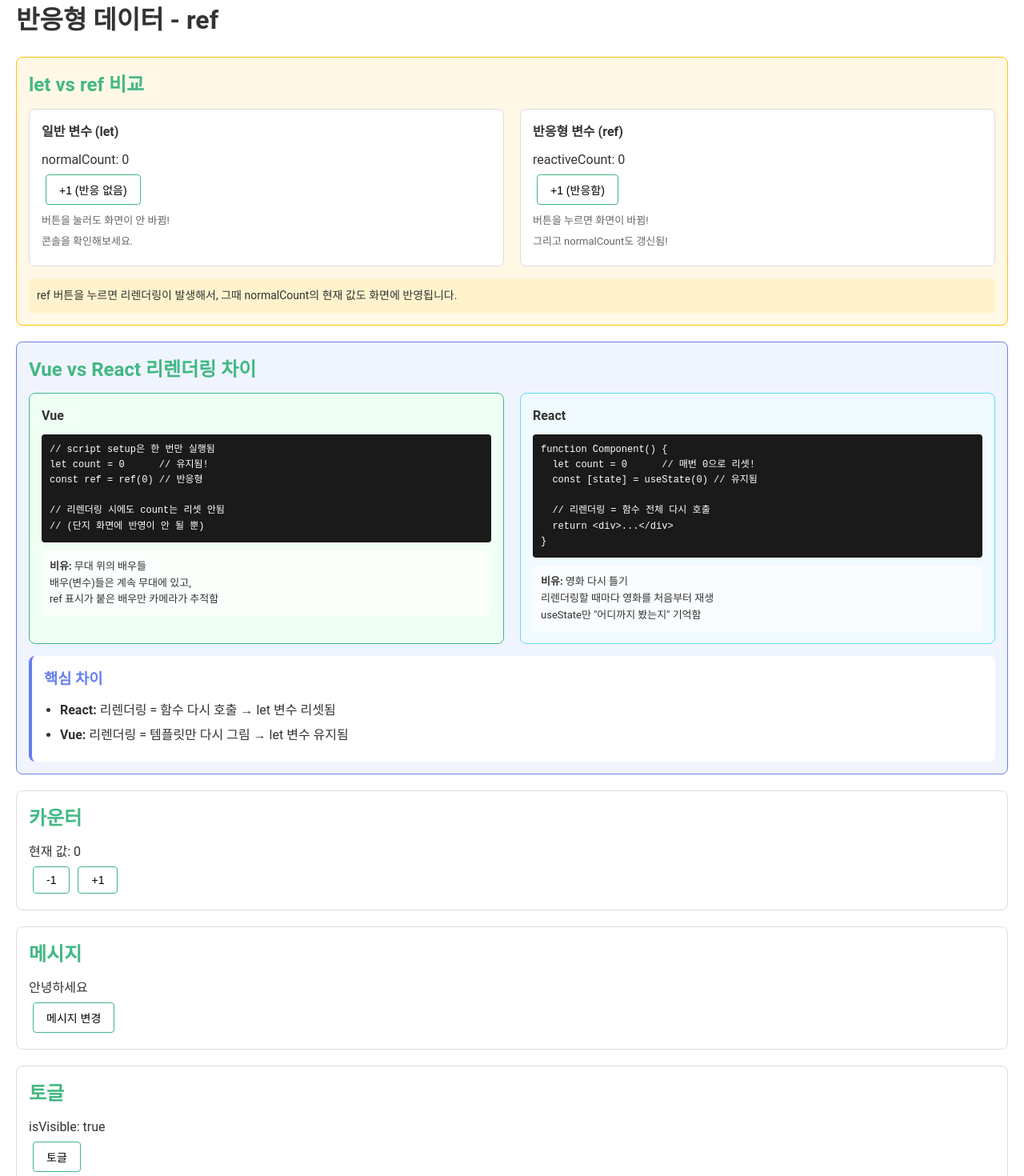
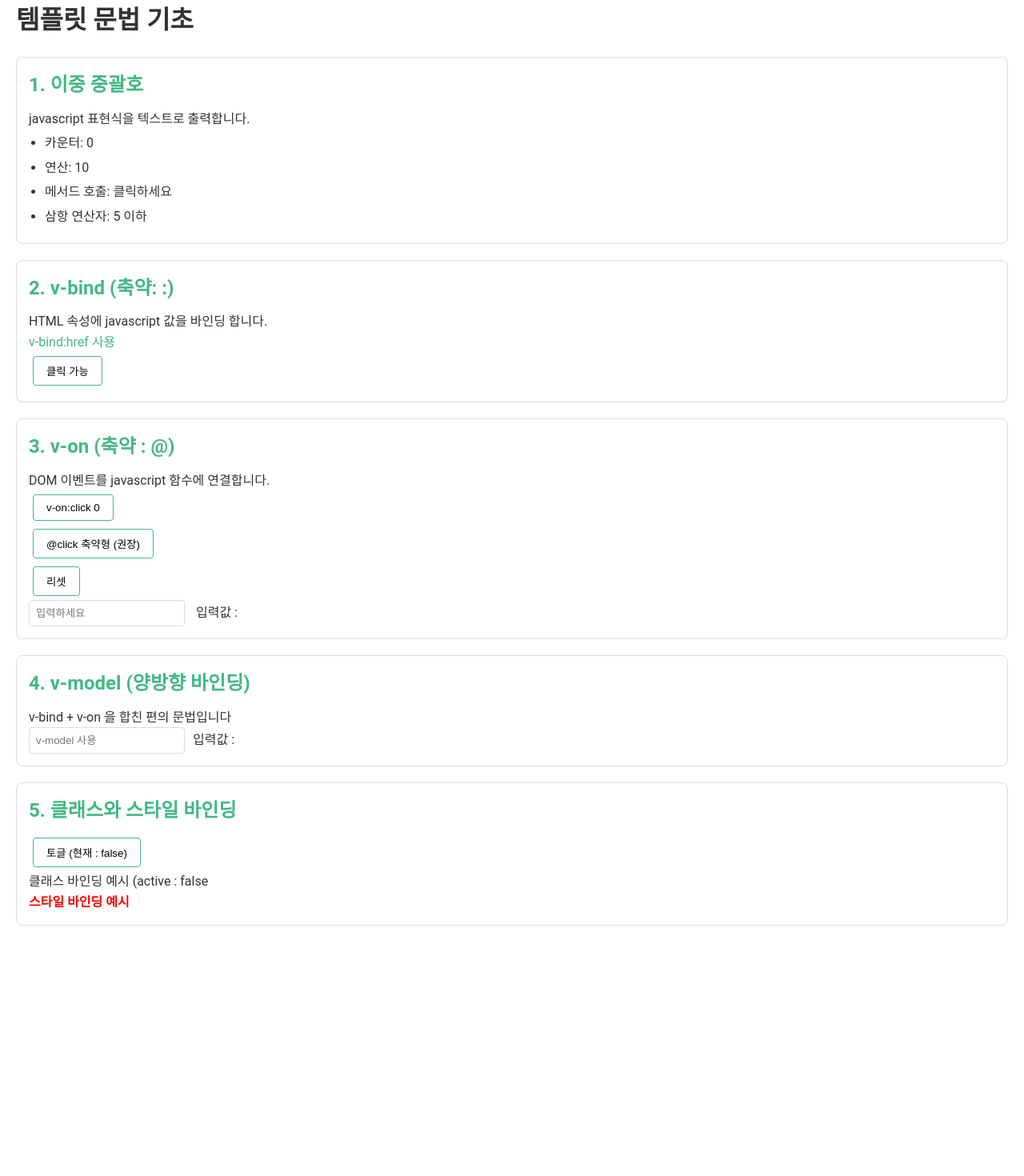
Before and after one commit to hjbaefe/vue-project, a Vue app: page / in a window 1280 px wide. Shown: the part 20-1490 px from the top of the page at 80% size. After the commit the page ends 1217 px from the top, so only its background shows below. Built offline with nearby package versions, Linux system fonts and the light colour scheme.

Commit message:
디렉티브 기초

```diff
--- a/src/App.vue
+++ b/src/App.vue
@@ -1,169 +1,87 @@
-<!--
-<script>
-// options api
-export default {
-  name: 'App', //
-  data(){
-    return {
-
-    }
-  },
-  computed: {
-
-  },
-  methods: {
-
-  },
-  mounted() {
-  },
-  unmounted() {
-  },
-
-}
-</script>
--->
-
 <script setup>
 import {ref} from "vue";
 
-const count = ref(0);
-const message = ref('안녕하세요');
-const isVisible = ref(true);
-let normalCount = 0;
-const reactiveCount = ref(0);
+const inputValue = ref('');
+const linkUrl = ref('https//vuejs.org');
+const isActive = ref(false);
+const buttonText = ref('클릭하세요');
+const counter = ref(0);
 
-function incrementNormal(){
-  normalCount++;
-  console.log('normalCount' , normalCount)
-}
-function incrementReactive(){
-  reactiveCount.value++;
-  console.log('reactiveCount', reactiveCount.value)
-}
-function increment(){
-  count.value++;
-  console.log('현재 count: ' , count.value)
-}
-function decrement(){
-  count.value--;
-}
-function changeMessage(){
-  message.value = '메시지가 변경되었습니다'
-}
-function toggleVisibility(){
-  isVisible.value = !isVisible.value
-}
 </script>
 
 <template>
   <div>
-    <h1>반응형 데이터 - ref</h1>
 
-    <!-- let vs ref 비교 (핵심!) -->
-    <section class="highlight">
-      <h2>let vs ref 비교</h2>
-      <div class="comparison">
-        <div class="box">
-          <h3>일반 변수 (let)</h3>
-          <p>normalCount: {{ normalCount }}</p>
-          <button @click="incrementNormal">+1 (반응 없음)</button>
-          <p class="note">버튼을 눌러도 화면이 안 바뀜!</p>
-          <p class="note">콘솔을 확인해보세요.</p>
-        </div>
-        <div class="box">
-          <h3>반응형 변수 (ref)</h3>
-          <p>reactiveCount: {{ reactiveCount }}</p>
-          <button @click="incrementReactive">+1 (반응함)</button>
-          <p class="note">버튼을 누르면 화면이 바뀜!</p>
-          <p class="note">그리고 normalCount도 갱신됨!</p>
-        </div>
-      </div>
-      <p class="explanation">
-        ref 버튼을 누르면 리렌더링이 발생해서,
-        그때 normalCount의 현재 값도 화면에 반영됩니다.
+    <h1>템플릿 문법 기초</h1>
+
+    <section>
+      <h2>1. 이중 중괄호 {{ }}</h2>
+      <p>javascript 표현식을 텍스트로 출력합니다.</p>
+      <ul>
+        <li>카운터: {{ counter }}</li>
+        <li>연산: {{ counter + 10 }}</li>
+        <li>메서드 호출: {{ buttonText.toUpperCase() }}</li>
+        <li>삼항 연산자: {{ counter > 5 ? '5보다 큼' : '5 이하' }}</li>
+      </ul>
+    </section>
+
+    <section>
+      <h2>2. v-bind (축약: :)</h2>
+      <p>HTML 속성에 javascript 값을 바인딩 합니다.</p>
+      <p>
+        <a v-bind:href="linkURL" target="_blank">v-bind:href 사용</a>
+      </p>
+      <p>
+        <button :disabled="counter >= 10">
+          {{ counter >= 10 ? '최대값 도달' : '클릭 가능' }}
+        </button>
       </p>
     </section>
 
-    <!-- Vue vs React 비교 -->
-    <section class="vs-react">
-      <h2>Vue vs React 리렌더링 차이</h2>
-
-      <div class="comparison">
-        <div class="box vue-box">
-          <h3>Vue</h3>
-          <pre class="code">
-// script setup은 한 번만 실행됨
-let count = 0      // 유지됨!
-const ref = ref(0) // 반응형
-
-// 리렌더링 시에도 count는 리셋 안됨
-// (단지 화면에 반영이 안 될 뿐)</pre>
-          <p class="analogy">
-            <strong>비유:</strong> 무대 위의 배우들<br/>
-            배우(변수)들은 계속 무대에 있고,<br/>
-            ref 표시가 붙은 배우만 카메라가 추적함
-          </p>
-        </div>
-
-        <div class="box react-box">
-          <h3>React</h3>
-          <pre class="code">
-function Component() {
-  let count = 0      // 매번 0으로 리셋!
-  const [state] = useState(0) // 유지됨
-
-  // 리렌더링 = 함수 전체 다시 호출
-  return &lt;div&gt;...&lt;/div&gt;
-}</pre>
-          <p class="analogy">
-            <strong>비유:</strong> 영화 다시 틀기<br/>
-            리렌더링할 때마다 영화를 처음부터 재생<br/>
-            useState만 "어디까지 봤는지" 기억함
-          </p>
-        </div>
-      </div>
-
-      <div class="key-difference">
-        <h3>핵심 차이</h3>
-        <ul>
-          <li><strong>React:</strong> 리렌더링 = 함수 다시 호출 → let 변수 리셋됨</li>
-          <li><strong>Vue:</strong> 리렌더링 = 템플릿만 다시 그림 → let 변수 유지됨</li>
-        </ul>
-      </div>
+    <section>
+      <h2>3. v-on (축약 : @)</h2>
+      <p>DOM 이벤트를 javascript 함수에 연결합니다.</p>
+      <p>
+        <button v-on:click="counter++">v-on:click {{ counter }}</button>
+      </p>
+      <p>
+        <button @click="counter++">@click 축약형 (권장)</button>
+      </p>
+      <p>
+        <button @click="counter = 0">리셋</button>
+      </p>
+      <p>
+        <input
+            type="text"
+            :value="inputValue"
+            @input="inputValue = $event.target.value"
+            placeholder="입력하세요"
+        >
+        <span>
+          입력값 : {{ inputValue }}
+        </span>
+      </p>
     </section>
 
-    <!-- 카운터 예제 -->
     <section>
-      <h2>카운터</h2>
-      <!-- template에서는 .value 없이 바로 사용 -->
-      <p>현재 값: {{ count }}</p>
-      <button @click="decrement">-1</button>
-      <button @click="increment">+1</button>
+      <h2>4. v-model (양방향 바인딩)</h2>
+      <p>v-bind + v-on 을 합친 편의 문법입니다</p>
+      <p>
+        <input v-model="inputValue" placeholder="v-model 사용">
+        <span>입력값 : {{ inputValue }}</span>
+      </p>
     </section>
-
-    <!-- 메시지 예제 -->
     <section>
-      <h2>메시지</h2>
-      <p>{{ message }}</p>
-      <button @click="changeMessage">메시지 변경</button>
-    </section>
-
-    <!-- 토글 예제 -->
-    <section>
-      <h2>토글</h2>
-      <p>isVisible: {{ isVisible }}</p>
-      <button @click="toggleVisibility">토글</button>
-    </section>
-
-    <!-- 정리 -->
-    <section class="summary">
-      <h2>정리</h2>
-      <ul>
-        <li>ref()로 반응형 변수 생성</li>
-        <li>script 내부: .value로 접근/수정</li>
-        <li>template 내부: .value 없이 직접 사용</li>
-        <li>값이 변경되면 화면이 자동 업데이트</li>
-      </ul>
+      <h2>5. 클래스와 스타일 바인딩</h2>
+      <p><button @click="isActive = !isActive">
+        토글 (현재 : {{ isActive }})
+      </button></p>
+      <p :class="{active : isActive, highlight: counter > 5}">
+        클래스 바인딩 예시 (active : {{ isActive }}
+      </p>
+      <p :style="{ color: isActive ? 'green' : 'red', fontWeight: 'bold'}">
+       스타일 바인딩 예시
+      </p>
     </section>
   </div>
 </template>
@@ -184,103 +102,42 @@ h2 {
 button {
   margin: 5px;
   padding: 8px 16px;
-  font-size: 14px;
   cursor: pointer;
   border: 1px solid #42b883;
   background: white;
   border-radius: 4px;
 }
 
-button:hover {
+button:hover:not(:disabled) {
   background: #42b883;
   color: white;
 }
 
-.summary {
-  background: #f8f9fa;
+button:disabled {
+  opacity: 0.5;
+  cursor: not-allowed;
+}
+
+input {
+  padding: 8px;
+  margin-right: 10px;
+  border: 1px solid #ddd;
+  border-radius: 4px;
+}
+
+a {
+  color: #42b883;
+}
+
+.active {
+  background: #42b883;
+  color: white;
+  padding: 10px;
+  border-radius: 4px;
 }
 
 .highlight {
-  background: #fff8e6;
-  border-color: #ffc107;
-}
-
-.comparison {
-  display: flex;
-  gap: 20px;
-}
-
-.box {
-  flex: 1;
-  padding: 15px;
-  border: 1px solid #ddd;
-  border-radius: 8px;
-  background: white;
-}
-
-.box h3 {
-  margin: 0 0 10px;
-  font-size: 16px;
-}
-
-.note {
-  font-size: 13px;
-  color: #666;
-  margin: 5px 0;
-}
-
-.explanation {
-  margin-top: 15px;
-  padding: 10px;
-  background: #fff3cd;
-  border-radius: 4px;
-  font-size: 14px;
-}
-
-.vs-react {
-  background: #f0f4ff;
-  border-color: #667eea;
-}
-
-.vue-box {
-  border-color: #42b883;
-  background: #f0fff4;
-}
-
-.react-box {
-  border-color: #61dafb;
-  background: #f0faff;
-}
-
-.code {
-  background: #1a1a1a;
-  color: #fff;
-  padding: 10px;
-  border-radius: 4px;
-  font-size: 12px;
-  overflow-x: auto;
-  margin: 10px 0;
-}
-
-.analogy {
-  font-size: 13px;
-  padding: 10px;
-  background: rgba(255,255,255,0.7);
-  border-radius: 4px;
-  line-height: 1.6;
-}
-
-.key-difference {
-  margin-top: 15px;
-  padding: 15px;
-  background: white;
-  border-radius: 8px;
-  border-left: 4px solid #667eea;
-}
-
-.key-difference h3 {
-  margin: 0 0 10px;
-  color: #667eea;
+  border: 2px solid orange;
 }
 
 ul {
```
